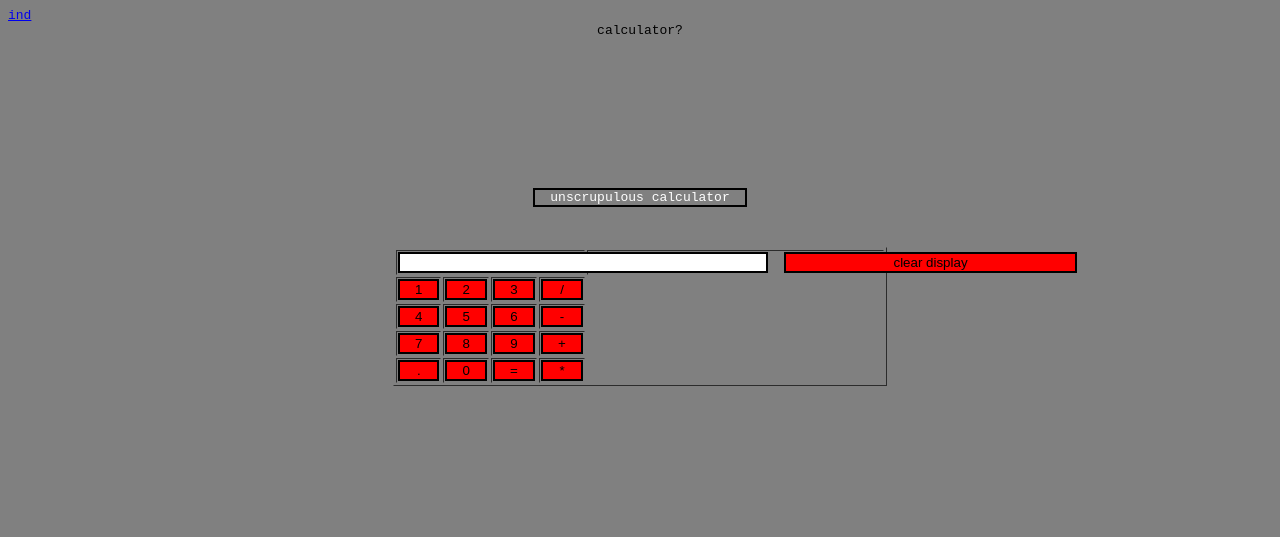
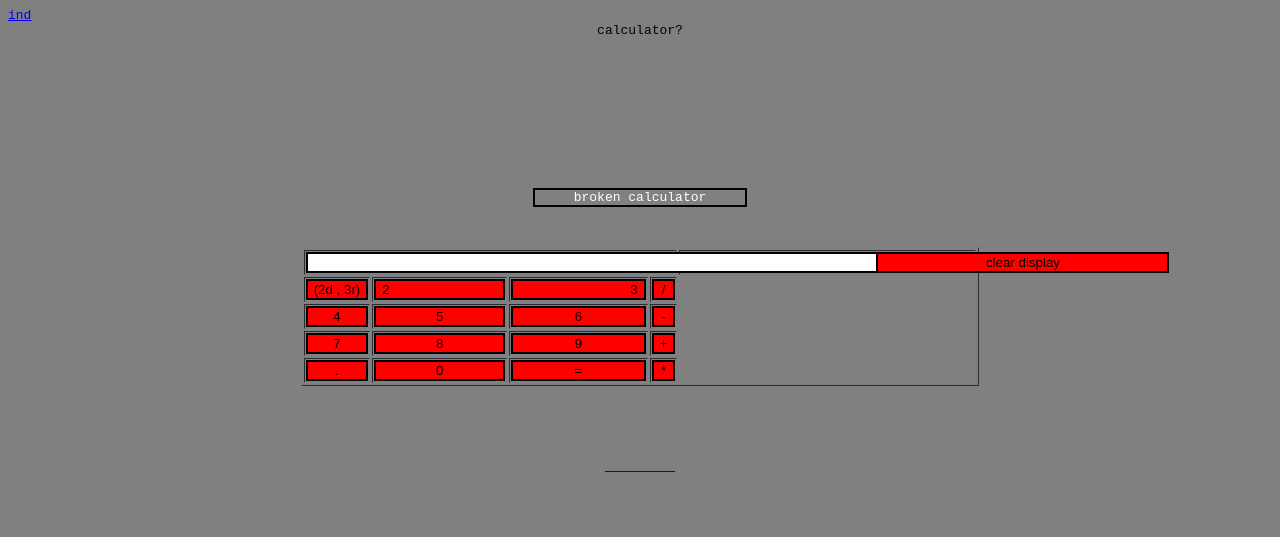
Before and after one commit to AJLStick/page, a plain HTML site: page puzz1.html in a window 1280 px wide. Drawn offline with Linux system fonts and the light colour scheme.

Commit message:
Update puzz1.html

```diff
--- a/puzz1.html
+++ b/puzz1.html
@@ -1,4 +1,4 @@
-<Style>html { background-color:grey;}</style>
+<Style>grey { color:grey;} html { background-color:grey;}</style>
 <pre><a href="index1">ind</a>
 <center>calculator?
 
@@ -53,7 +53,7 @@
    </head>
    <!-- create table -->
    <body>
-      <div class = title >unscrupulous calculator</div>
+      <div class = title >broken calculator</div>
       <table border="1">
          <tr>
             <td colspan="5"><input type="text" id="result"/></td>
@@ -63,9 +63,9 @@
          <tr>
             <!-- create button and assign value to each button -->
             <!-- dis("1") will call function dis to display value -->
-            <td><input type="button" value="1" onclick="dis('1')"/> </td>
-            <td><input type="button" value="2" onclick="dis('2')"/> </td>
-            <td><input type="button" value="3" onclick="dis('3')"/> </td>
+            <td><input type="button" value="(2d , 3r)" onclick="dis('1')"/> </td>
+            <td><input type="button" value="2                             " onclick="dis('2')"/> </td>
+            <td><input type="button" value="                              3" onclick="dis('?!')"/> </td>
             <td><input type="button" value="/" onclick="dis('/')"/> </td>
          </tr>
          <tr>
@@ -78,7 +78,7 @@
             <td><input type="button" value="7" onclick="dis('7')"/> </td>
             <td><input type="button" value="8" onclick="dis('8')"/> </td>
             <td><input type="button" value="9" onclick="dis('9')"/> </td>
-            <td><input type="button" value="+" onclick="dis('click the bottom right of the screen.')"/> </td>
+            <td><input type="button" value="+" onclick="dis('click the link at the bottom of the screen.')"/> </td>
          </tr>
          <tr>
             <td><input type="button" value="." onclick="dis('.')"/> </td>
@@ -87,4 +87,13 @@
             <td><input type="button" value="=" onclick="solve()"/> </td>
             <td><input type="button" value="*" onclick="dis('*')"/> </td>
          </tr>
-      </table>
+
+
+
+
+      </table><pre>
+
+
+
+
+<a href="puzz2"><grey>this one.</grey></a>
```
